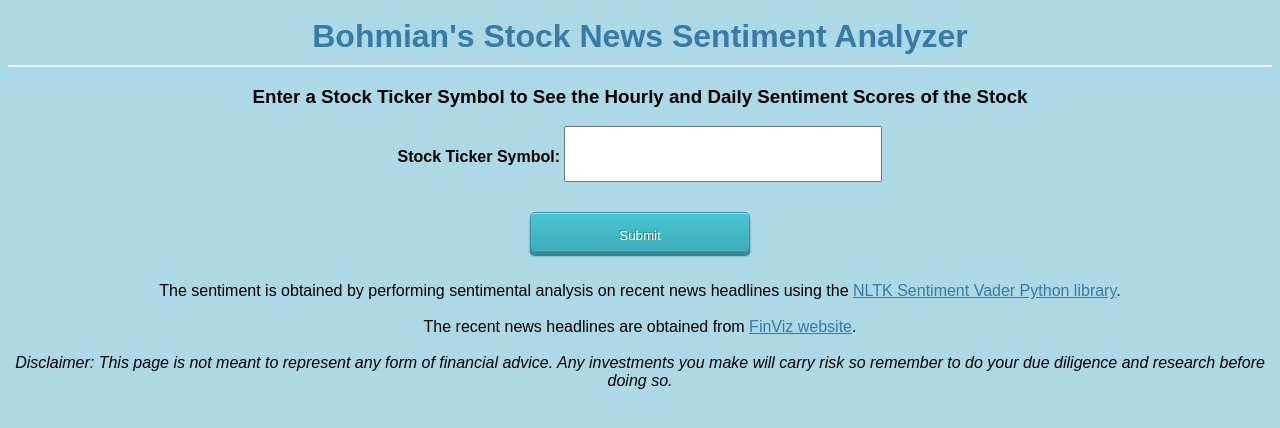
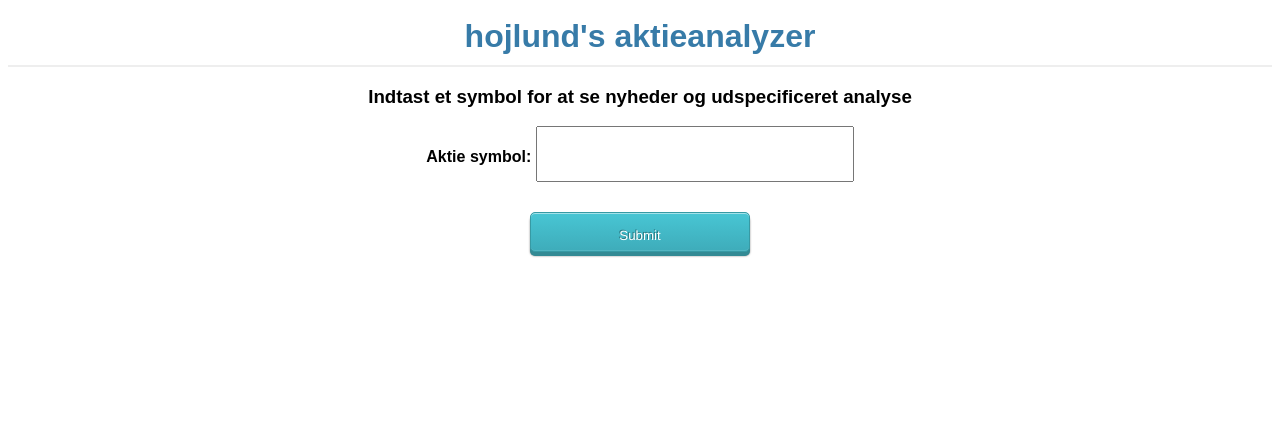
Before and after one commit to hojlund123/stock_sentiment_dashboard, a Flask app: page / in a window 1280 px wide. Shown: the top 428 px of the page. Run offline with Flask 2, Linux system fonts and the light colour scheme.

Commit message:
CSS changes

```diff
--- a/templates/index.html
+++ b/templates/index.html
@@ -46,7 +46,7 @@
 
 
 		body {
-			background-color:LightBlue;
+			background-color:rgb(255, 255, 255);
 		}
 
 		.push_button {
@@ -120,30 +120,22 @@
 	</style>
 
 	<head>
-		<title>Bohmian's Stock News Sentiment Analyzer</title>
+		<title>hojlund's aktieanalyzer</title>
 	</head>
 
 	<body style="font-family:arial, sans-serif", style="width: 70%">
 		<center>
-			<h1 style="padding:10px">Bohmian's Stock News Sentiment Analyzer</h1>
+			<h1 style="padding:10px">hojlund's aktieanalyzer</h1>
 
-			<h3>Enter a Stock Ticker Symbol to See the Hourly and Daily Sentiment Scores of the Stock</h3>
+			<h3>Indtast et symbol for at se nyheder og udspecificeret analyse</h3>
 
 				<form action="sentiment" method="POST" align="center">
 
-					<b>Stock Ticker Symbol: </b>
+					<b>Aktie symbol: </b>
 					<input id="text_field" name="ticker" type="text" required>
 					<center><input id="submit_button" type="Submit" class="push_button blue"></center>
 
 				</form>
-			<p>
-				The sentiment is obtained by performing sentimental analysis on recent news headlines using the
-				<a href="https://www.nltk.org/_modules/nltk/sentiment/vader.html">NLTK Sentiment Vader Python library</a>.<br><br>
-				The recent news headlines are obtained from <a href="https://finviz.com">FinViz website</a>.
-				<br><br>
-				<i>Disclaimer: This page is not meant to represent any form of financial advice.
-				Any investments you make will carry risk so remember to do your due diligence and research before doing so.</i>
-			</p>
 		</center>
 	</body>
 </html>
```
